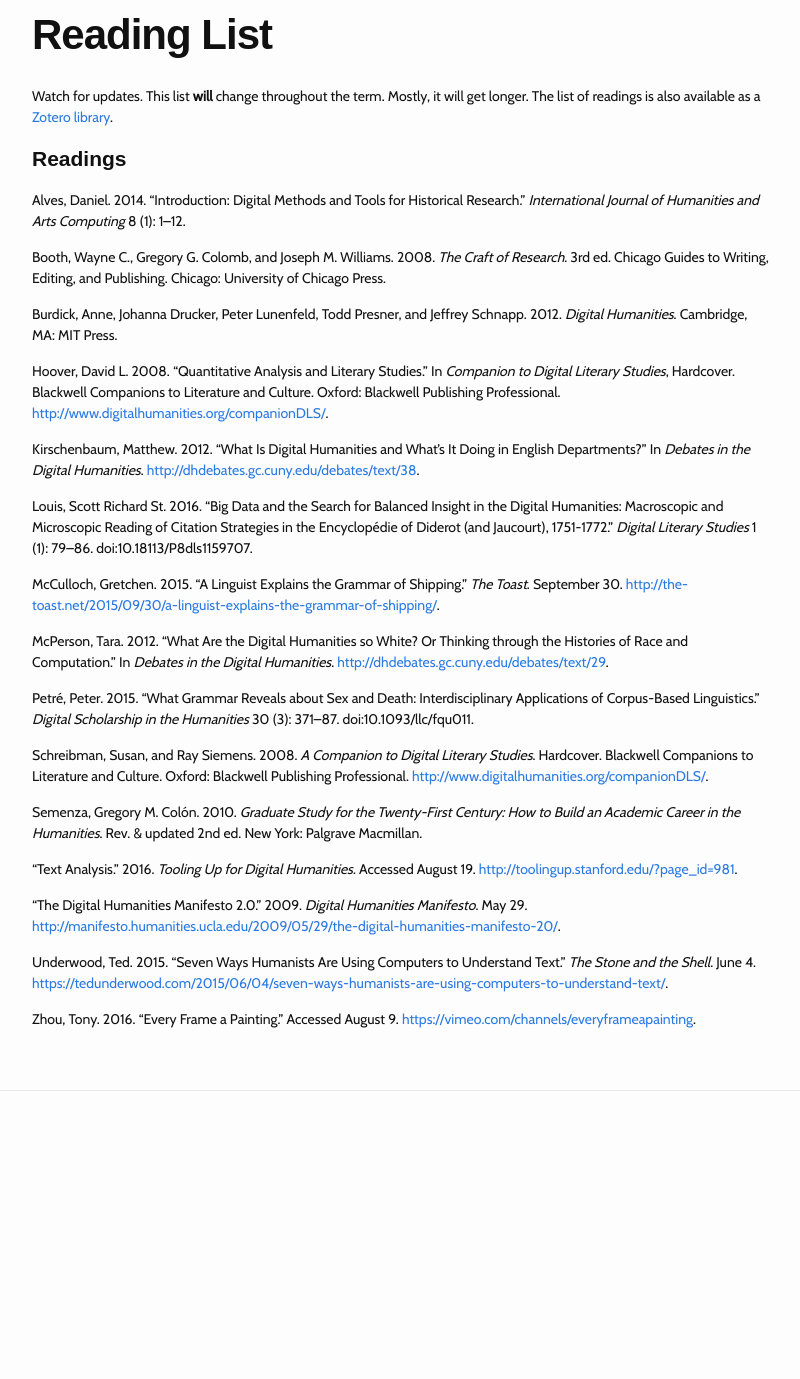
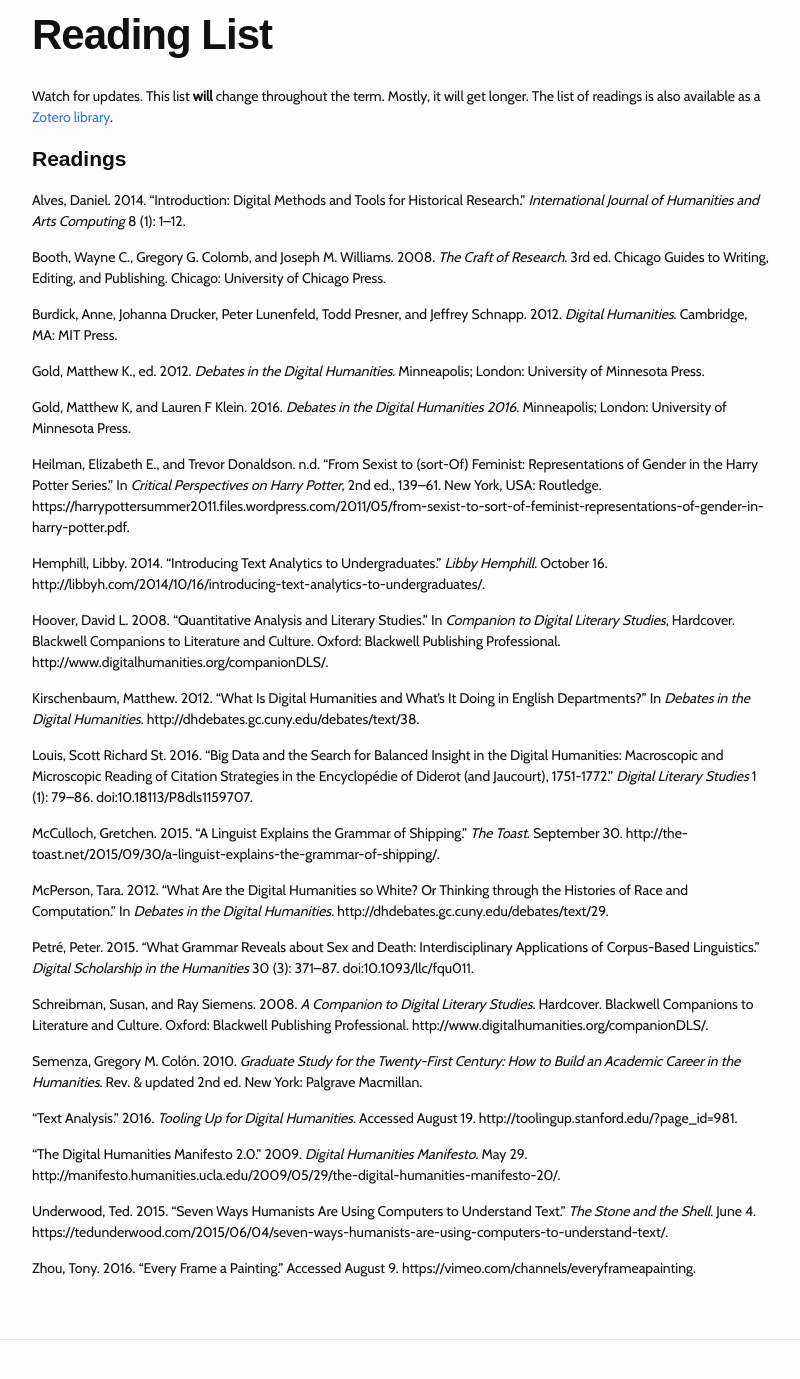
Before and after one commit to manarwala/research-methods-in-digital-humanities, a Jekyll site: the page built from reading-list.md, in a window 1280 px wide and 1400 px high, scrolled down 120 px. Shown: the top 1379 px of the window, without its empty margins (238-1038 px from the left). Built offline with Jekyll 4.4.1, drawn with Linux system fonts in a browser that asks for light colours; some web fonts are replaced; before the commit the page ends 1271 px from its top, so only the background shows below that.

Commit message:
fix schedule and update reading list for Sept

```diff
--- a/reading-list.md
+++ b/reading-list.md
@@ -13,26 +13,34 @@ Booth, Wayne C., Gregory G. Colomb, and Joseph M. Williams. 2008. _The Craft of
 
 Burdick, Anne, Johanna Drucker, Peter Lunenfeld, Todd Presner, and Jeffrey Schnapp. 2012. _Digital Humanities_. Cambridge, MA: MIT Press.
 
-Hoover, David L. 2008. “Quantitative Analysis and Literary Studies.” In _Companion to Digital Literary Studies_, Hardcover. Blackwell Companions to Literature and Culture. Oxford: Blackwell Publishing Professional. [http://www.digitalhumanities.org/companionDLS/](http://www.digitalhumanities.org/companionDLS/).
+Gold, Matthew K., ed. 2012. _Debates in the Digital Humanities_. Minneapolis; London: University of Minnesota Press.
 
-Kirschenbaum, Matthew. 2012. “What Is Digital Humanities and What’s It Doing in English Departments?” In _Debates in the Digital Humanities_. [http://dhdebates.gc.cuny.edu/debates/text/38](http://dhdebates.gc.cuny.edu/debates/text/38).
+Gold, Matthew K, and Lauren F Klein. 2016. _Debates in the Digital Humanities 2016_. Minneapolis; London: University of Minnesota Press.
+
+Heilman, Elizabeth E., and Trevor Donaldson. n.d. “From Sexist to (sort-Of) Feminist: Representations of Gender in the Harry Potter Series.” In _Critical Perspectives on Harry Potter_, 2nd ed., 139–61. New York, USA: Routledge. https://harrypottersummer2011.files.wordpress.com/2011/05/from-sexist-to-sort-of-feminist-representations-of-gender-in-harry-potter.pdf.
+
+Hemphill, Libby. 2014. “Introducing Text Analytics to Undergraduates.” _Libby Hemphill_. October 16. http://libbyh.com/2014/10/16/introducing-text-analytics-to-undergraduates/.
+
+Hoover, David L. 2008. “Quantitative Analysis and Literary Studies.” In _Companion to Digital Literary Studies_, Hardcover. Blackwell Companions to Literature and Culture. Oxford: Blackwell Publishing Professional. http://www.digitalhumanities.org/companionDLS/.
+
+Kirschenbaum, Matthew. 2012. “What Is Digital Humanities and What’s It Doing in English Departments?” In _Debates in the Digital Humanities_. http://dhdebates.gc.cuny.edu/debates/text/38.
 
 Louis, Scott Richard St. 2016. “Big Data and the Search for Balanced Insight in the Digital Humanities: Macroscopic and Microscopic Reading of Citation Strategies in the Encyclopédie of Diderot (and Jaucourt), 1751-1772.” _Digital Literary Studies_ 1 (1): 79–86. doi:10.18113/P8dls1159707.
 
-McCulloch, Gretchen. 2015. “A Linguist Explains the Grammar of Shipping.” _The Toast_. September 30. [http://the-toast.net/2015/09/30/a-linguist-explains-the-grammar-of-shipping/](http://the-toast.net/2015/09/30/a-linguist-explains-the-grammar-of-shipping/).
+McCulloch, Gretchen. 2015. “A Linguist Explains the Grammar of Shipping.” _The Toast_. September 30. http://the-toast.net/2015/09/30/a-linguist-explains-the-grammar-of-shipping/.
 
-McPerson, Tara. 2012. “What Are the Digital Humanities so White? Or Thinking through the Histories of Race and Computation.” In _Debates in the Digital Humanities_. [http://dhdebates.gc.cuny.edu/debates/text/29](http://dhdebates.gc.cuny.edu/debates/text/29).
+McPerson, Tara. 2012. “What Are the Digital Humanities so White? Or Thinking through the Histories of Race and Computation.” In _Debates in the Digital Humanities_. http://dhdebates.gc.cuny.edu/debates/text/29.
 
 Petré, Peter. 2015. “What Grammar Reveals about Sex and Death: Interdisciplinary Applications of Corpus-Based Linguistics.” _Digital Scholarship in the Humanities_ 30 (3): 371–87. doi:10.1093/llc/fqu011.
 
-Schreibman, Susan, and Ray Siemens. 2008. _A Companion to Digital Literary Studies_. Hardcover. Blackwell Companions to Literature and Culture. Oxford: Blackwell Publishing Professional. [http://www.digitalhumanities.org/companionDLS/](http://www.digitalhumanities.org/companionDLS/).
+Schreibman, Susan, and Ray Siemens. 2008. _A Companion to Digital Literary Studies_. Hardcover. Blackwell Companions to Literature and Culture. Oxford: Blackwell Publishing Professional. http://www.digitalhumanities.org/companionDLS/.
 
 Semenza, Gregory M. Colón. 2010. _Graduate Study for the Twenty-First Century: How to Build an Academic Career in the Humanities_. Rev. & updated 2nd ed. New York: Palgrave Macmillan.
 
-“Text Analysis.” 2016. _Tooling Up for Digital Humanities_. Accessed August 19. [http://toolingup.stanford.edu/?page_id=981](http://toolingup.stanford.edu/?page_id=981).
+“Text Analysis.” 2016. _Tooling Up for Digital Humanities_. Accessed August 19. http://toolingup.stanford.edu/?page_id=981.
 
-“The Digital Humanities Manifesto 2.0.” 2009. _Digital Humanities Manifesto_. May 29. [http://manifesto.humanities.ucla.edu/2009/05/29/the-digital-humanities-manifesto-20/](http://manifesto.humanities.ucla.edu/2009/05/29/the-digital-humanities-manifesto-20/).
+“The Digital Humanities Manifesto 2.0.” 2009. _Digital Humanities Manifesto_. May 29. http://manifesto.humanities.ucla.edu/2009/05/29/the-digital-humanities-manifesto-20/.
 
-Underwood, Ted. 2015. “Seven Ways Humanists Are Using Computers to Understand Text.” _The Stone and the Shell_. June 4. [https://tedunderwood.com/2015/06/04/seven-ways-humanists-are-using-computers-to-understand-text/](https://tedunderwood.com/2015/06/04/seven-ways-humanists-are-using-computers-to-understand-text/).
+Underwood, Ted. 2015. “Seven Ways Humanists Are Using Computers to Understand Text.” _The Stone and the Shell_. June 4. https://tedunderwood.com/2015/06/04/seven-ways-humanists-are-using-computers-to-understand-text/.
 
-Zhou, Tony. 2016. “Every Frame a Painting.” Accessed August 9. [https://vimeo.com/channels/everyframeapainting](https://vimeo.com/channels/everyframeapainting).
+Zhou, Tony. 2016. “Every Frame a Painting.” Accessed August 9. https://vimeo.com/channels/everyframeapainting.
```
Also changed, not shown: schedule.md (+10 -10 lines).
